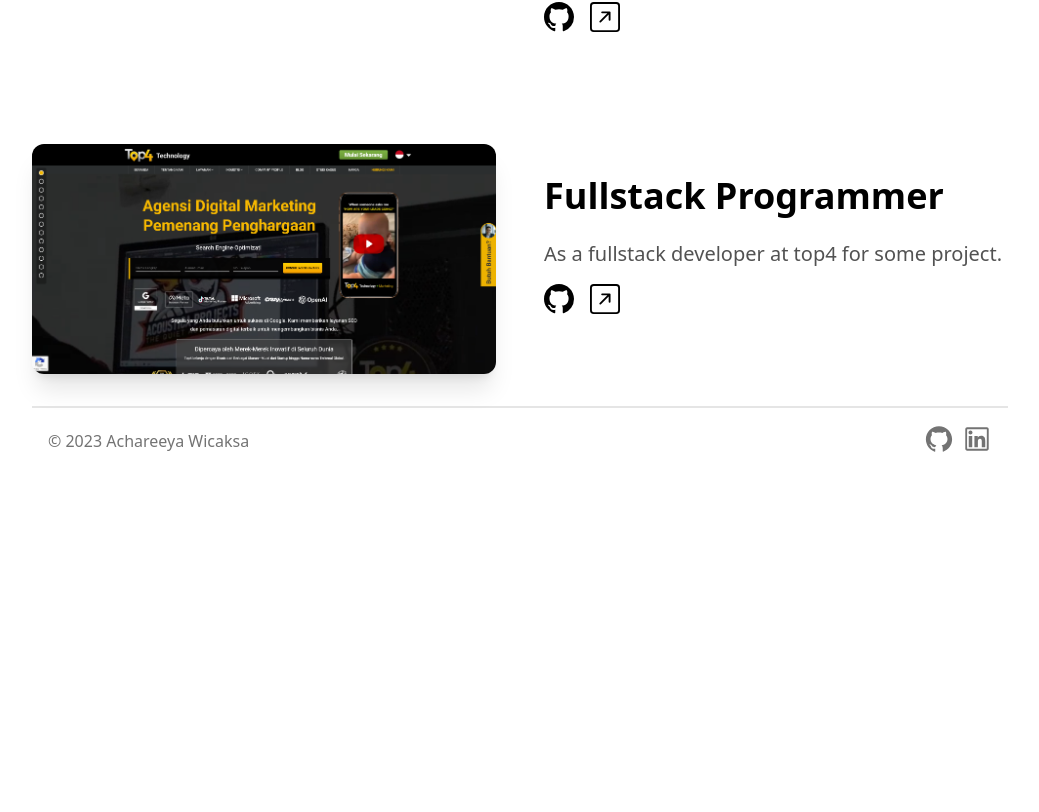
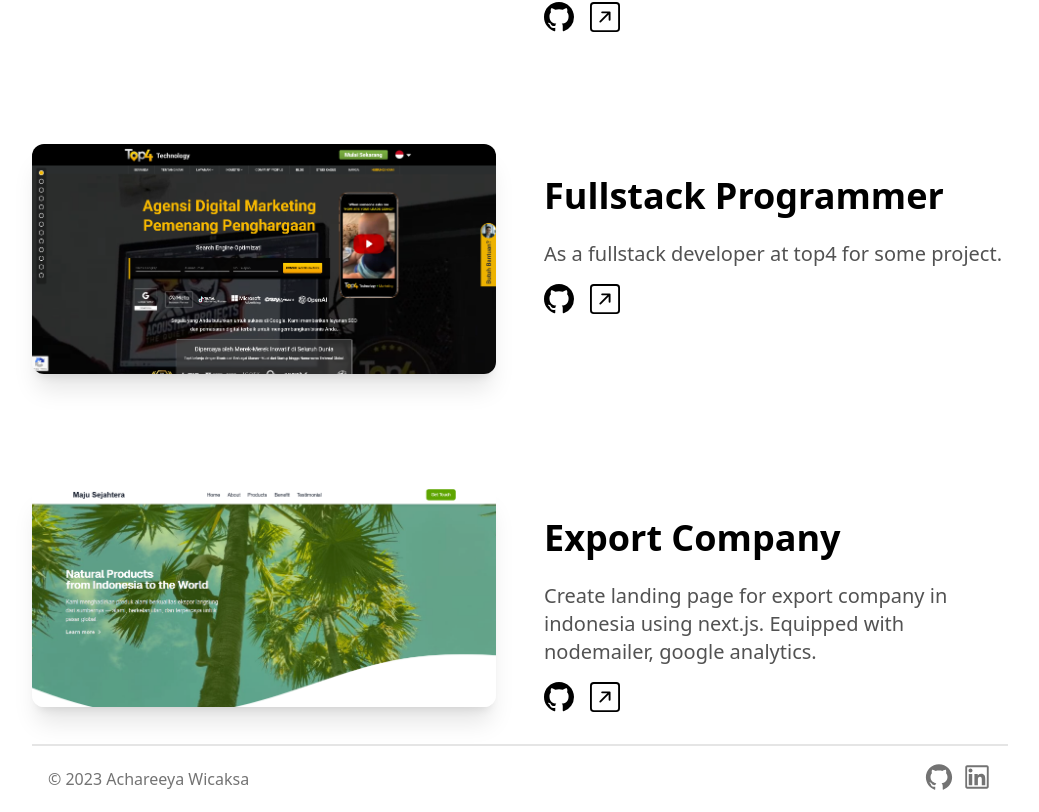
Before and after one commit to Achareeya-Wicaksa/curicullumvitae, a Next.js app: page / in a window 1280 px wide. Shown: the part 2890-3702 px from the top of the page, without its empty margins (120-1159 px from the left). Before the commit the page ends 3364 px from the top, so only its background shows below. Built offline with nearby package versions, Linux system fonts and the light colour scheme.

Commit message:
Update ProjectsSection.tsx

```diff
--- a/components/ProjectsSection.tsx
+++ b/components/ProjectsSection.tsx
@@ -35,6 +35,14 @@ const projects = [
     image: "/image.png",
     github: "",
     link: "https://www.top4marketing.co.id/",
+  },
+  {
+    name: "Export Company",
+    description:
+      "Create landing page for export company in indonesia using next.js. Equipped with nodemailer, google analytics.",
+    image: "/webekspor.png",
+    github: "",
+    link: "https://webeksporsukses.vercel.app/",
   },
 ]
 
```
